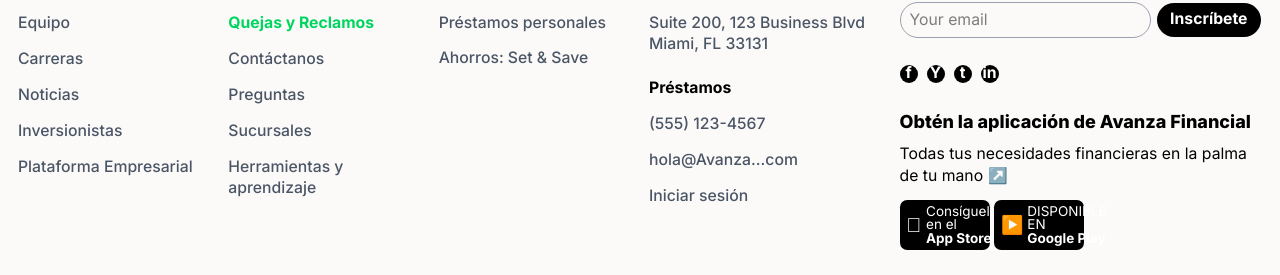
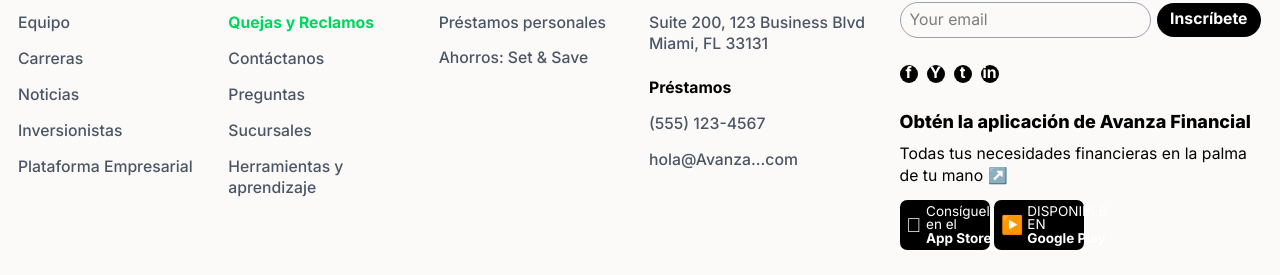
Before and after one commit to tramitesvisasuoficial-glitch/gana-f-cil, a Next.js app: page /terms in a window 1280 px wide. Shown: the part 1043-1318 px from the top of the page. Built offline with nearby package versions, Linux system fonts and the light colour scheme.

Commit message:
feat: setup legal pages and remove admin link from footer

```diff
--- a/src/components/layout/Footer.tsx
+++ b/src/components/layout/Footer.tsx
@@ -52,7 +52,6 @@
               <li className="pt-2"><span className="font-bold text-black block truncate">Préstamos</span></li>
               <li><span className="hover:text-black block truncate">(555) 123-4567</span></li>
               <li><Link href="mailto:hola@avanzafinancial.com" className="hover:text-black block truncate">hola@Avanza...com</Link></li>
-              <li><Link href="/admin" className="hover:text-black block truncate">Iniciar sesión</Link></li>
             </ul>
           </div>
 
```
